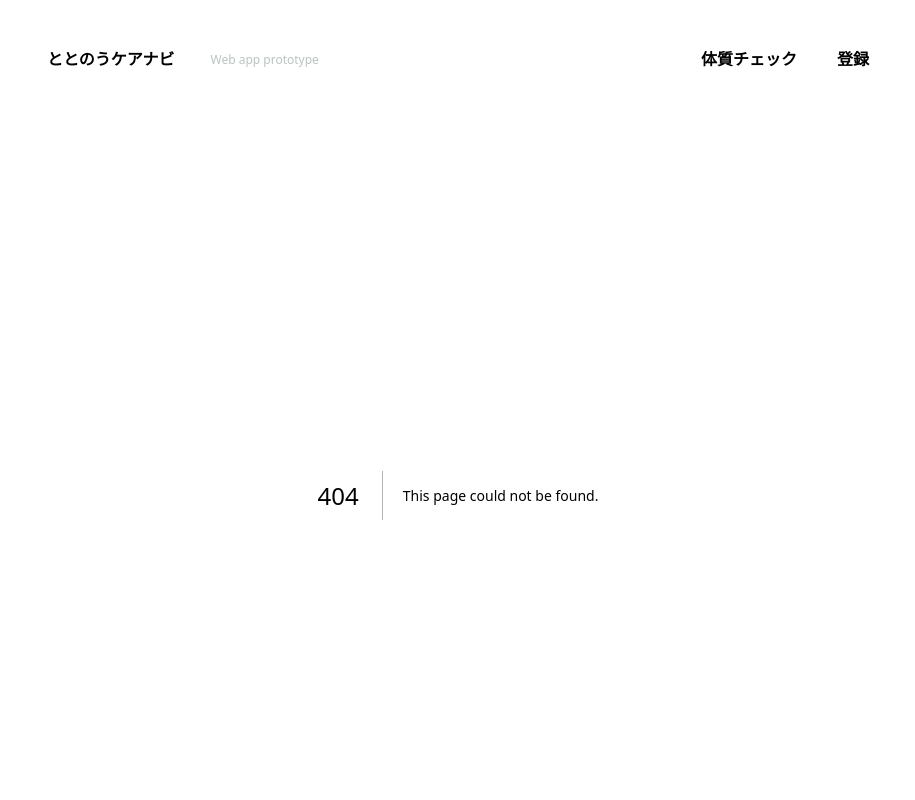
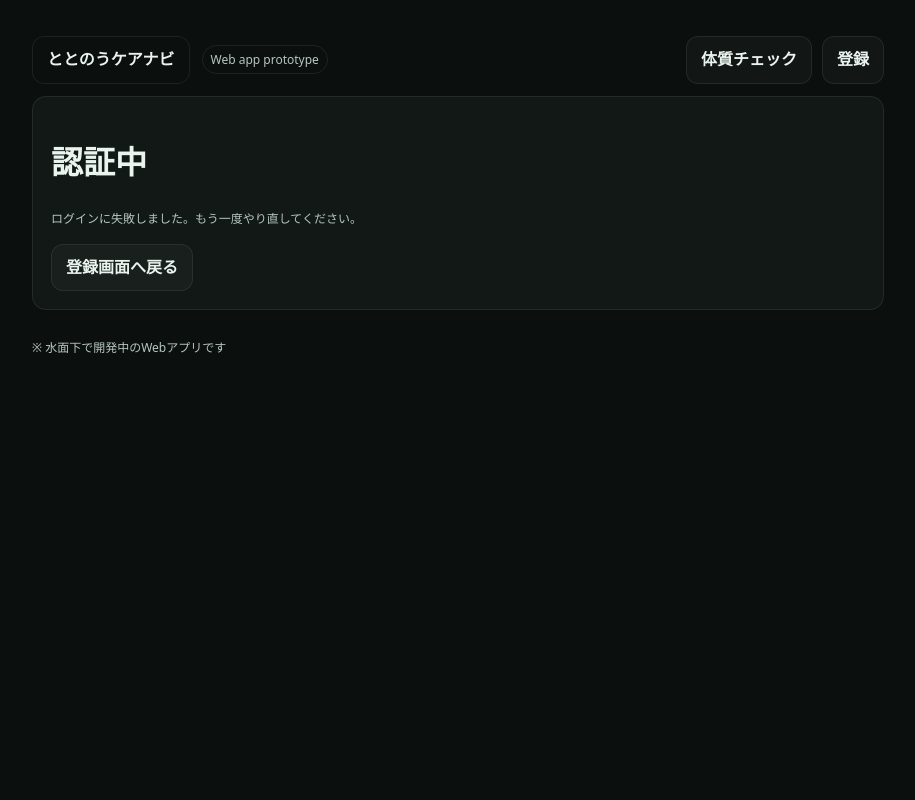
Before and after one commit to totonoucare/totonoucare-webapp, a Next.js app: page /auth/callback in a window 1280 px wide. Before the commit this address had no page. Shown: the top 800 px of the page, without its empty margins (182-1097 px from the left). Built offline with nearby package versions, Linux system fonts and the light colour scheme; no server answers.

Commit message:
Implement authentication callback page

```diff
--- /dev/null
+++ b/app/auth/callback/page.js
@@ -0,0 +1,49 @@
+"use client";
+
+import { useEffect, useMemo, useState } from "react";
+import { supabase } from "@/lib/supabaseClient";
+
+export default function AuthCallbackPage() {
+  const [msg, setMsg] = useState("ログイン処理中…");
+
+  const resultId = useMemo(() => {
+    if (typeof window === "undefined") return "";
+    const url = new URL(window.location.href);
+    return url.searchParams.get("result") || "";
+  }, []);
+
+  useEffect(() => {
+    (async () => {
+      try {
+        // Supabaseのマジックリンク(=OAuth code)をセッションに交換
+        const { error } = await supabase.auth.exchangeCodeForSession(
+          window.location.href
+        );
+        if (error) throw error;
+
+        // 結果引き継ぎ（いまはlocalStorage。次にDB化する）
+        if (resultId) {
+          localStorage.setItem("latestAssessmentId", resultId);
+        }
+
+        setMsg("ログイン完了。ケアガイドへ移動します…");
+        window.location.href = "/guide";
+      } catch (err) {
+        console.error(err);
+        setMsg(
+          "ログインに失敗しました。もう一度やり直してください。"
+        );
+      }
+    })();
+  }, [resultId]);
+
+  return (
+    <div className="card">
+      <h1>認証中</h1>
+      <p className="small">{msg}</p>
+      <div style={{ marginTop: 16 }}>
+        <a className="btn" href="/signup">登録画面へ戻る</a>
+      </div>
+    </div>
+  );
+}
```
